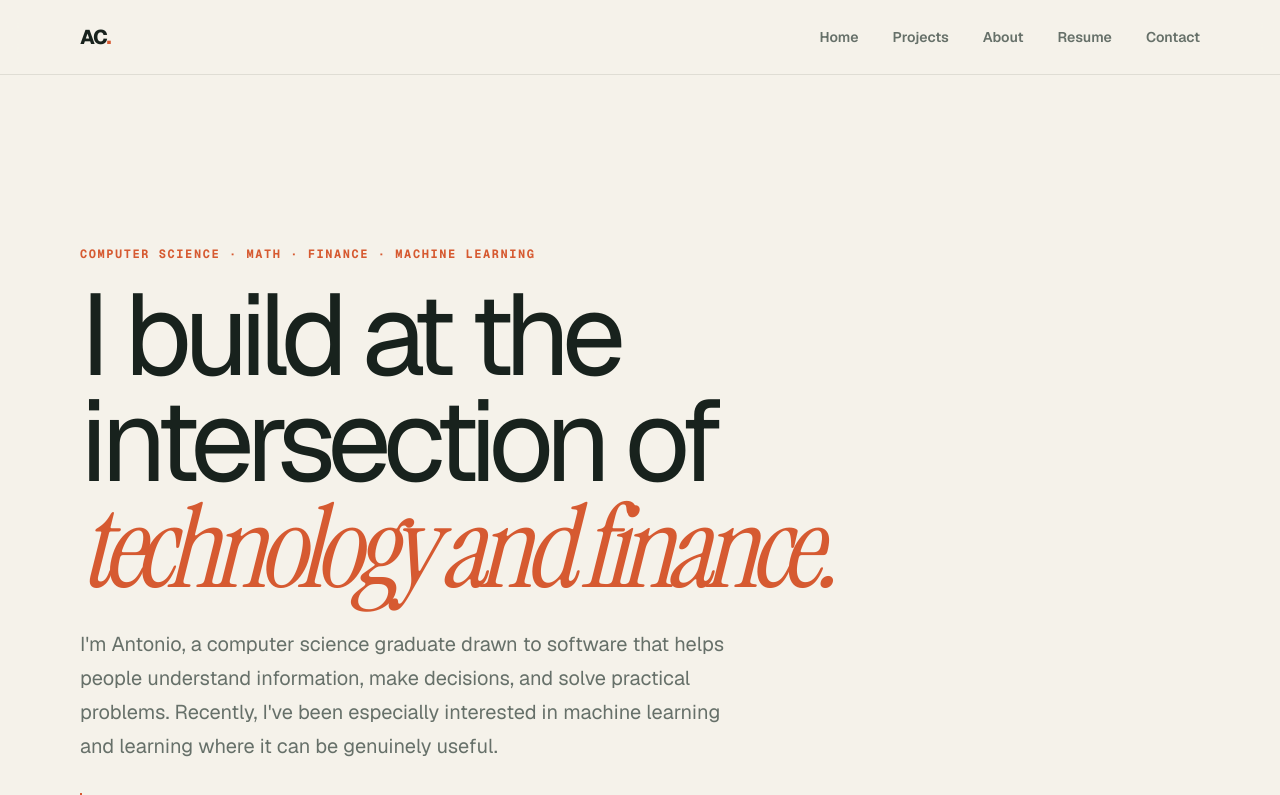
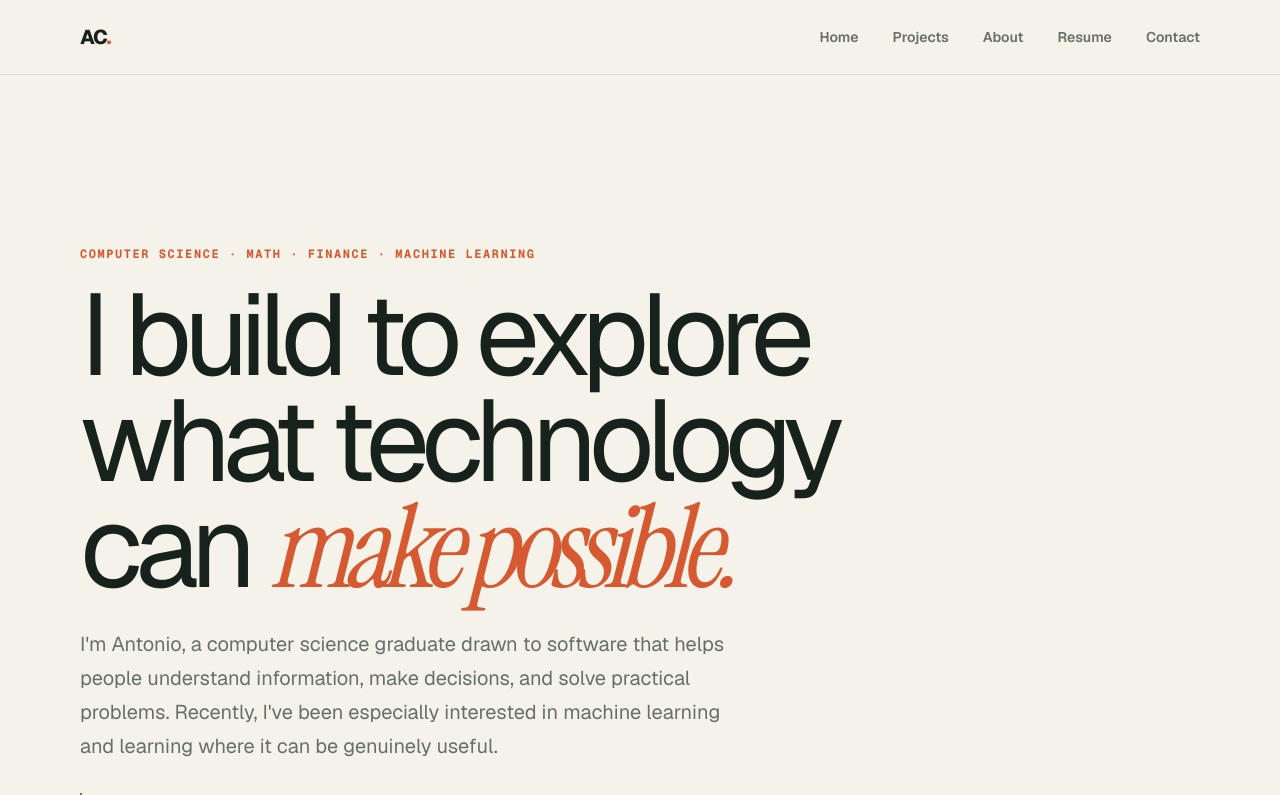
Before and after one commit to apcolon/PersonalWebsite, a Next.js app: page / in a window 1280 px wide. Shown: the top 795 px of the page. Built offline with nearby package versions, Linux system fonts and the light colour scheme.

Commit message:
Broaden homepage introduction

```diff
--- a/src/app/page.tsx
+++ b/src/app/page.tsx
@@ -11,7 +11,7 @@ export default function Home() {
       <section className="hero shell">
         <p className="eyebrow">Computer science · Math · Finance · Machine learning</p>
         <h1>
-          I build at the intersection of <em>technology and finance.</em>
+          I build to explore what technology can <em>make possible.</em>
         </h1>
         <p className="hero-copy">
           I&apos;m Antonio, a computer science graduate drawn to software that
```
